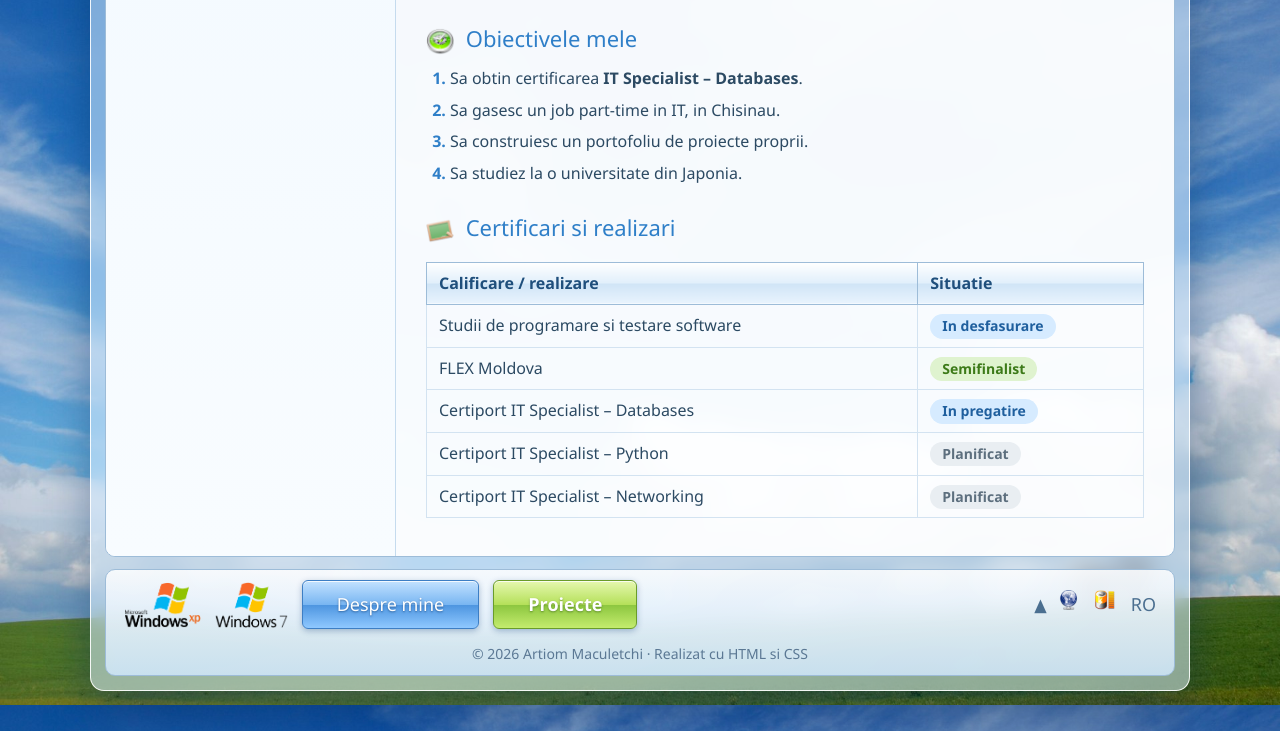
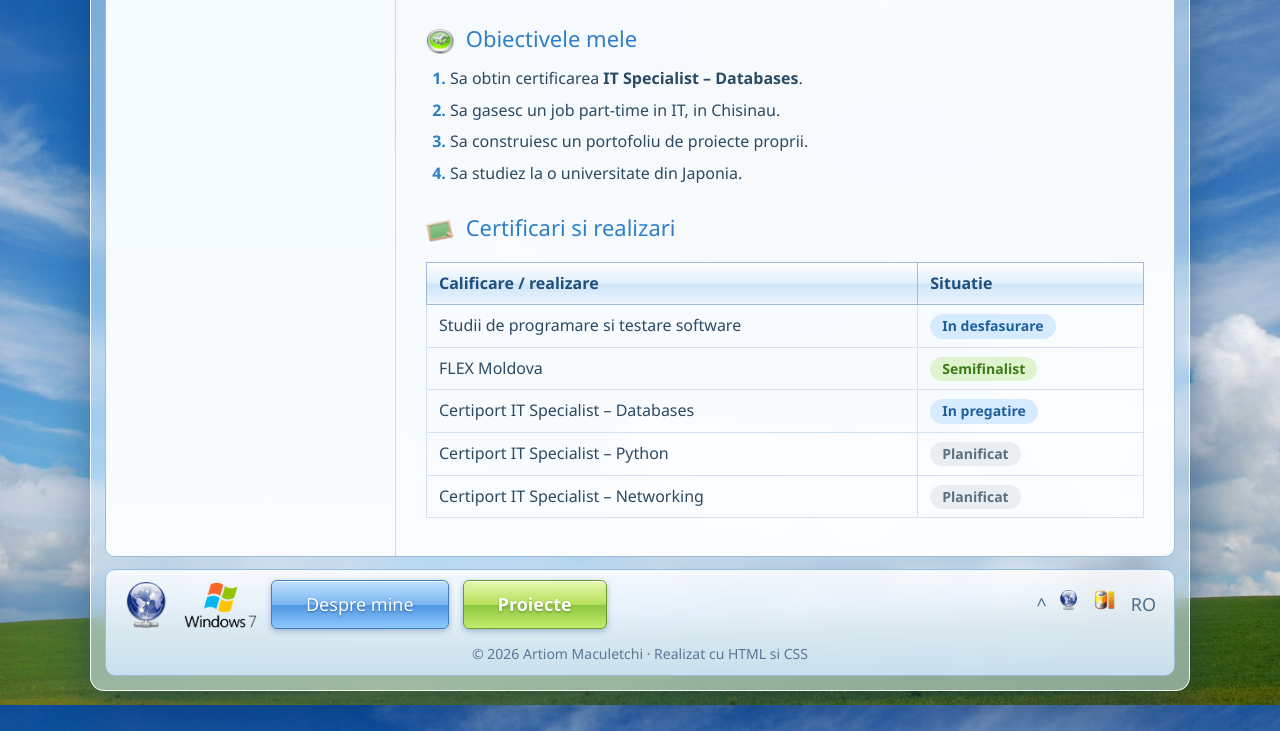
Before and after one commit to macartiom49-design/BussinessArtiomCard.github.io, a plain HTML site: page despre.html in a window 1280 px wide. Shown: the part 1865-2596 px from the top of the page. Drawn offline with Linux system fonts and the light colour scheme.

Commit message:
am schimbat niste icon uri

```diff
--- a/despre.html
+++ b/despre.html
@@ -199,11 +199,11 @@
 
     <!-- ========== SUBSOL ========== -->
     <footer class="footer">
-      <img class="os-logo" src="images/winxp.png" alt="Logo Windows XP">
+      <img class="os-logo" src="images/icons/network.png" alt="Glob pamantesc">
       <img class="os-logo" src="images/win7.png" alt="Logo Windows 7">
       <a class="glossy-btn" href="despre.html">Despre mine</a>
       <a class="glossy-btn green" href="galerie.html">Proiecte</a>
-      <div class="tray">&#9650; <img class="ico" src="images/icons/network.png" alt=""> <img class="ico" src="images/icons/laptop_battery.png" alt=""> <span>RO</span></div>
+      <div class="tray">^  <img class="ico" src="images/icons/network.png" alt=""> <img class="ico" src="images/icons/laptop_battery.png" alt=""> <span>RO</span></div>
       <p class="copyright">© 2026 Artiom Maculetchi · Realizat cu HTML si CSS</p>
     </footer>
 
```
Also changed, not shown: contact.html (+2 -2 lines), galerie.html (+2 -2 lines), index.html (+2 -2 lines), images/icons/wifi.png (added).
